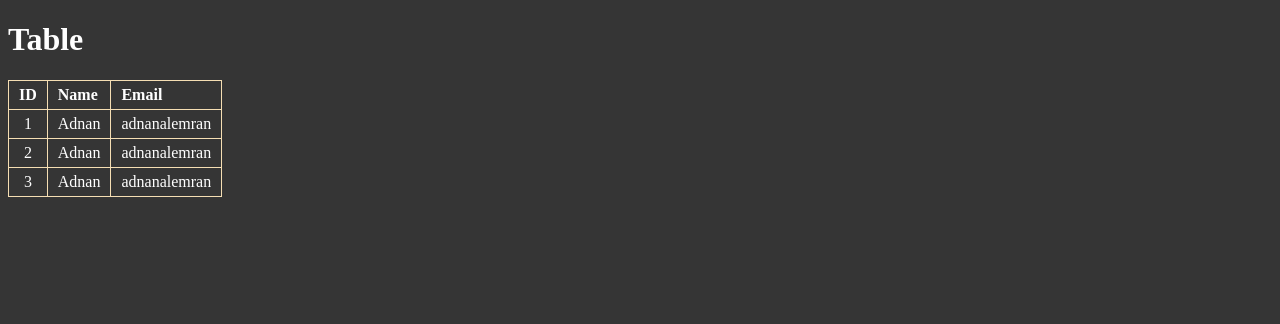
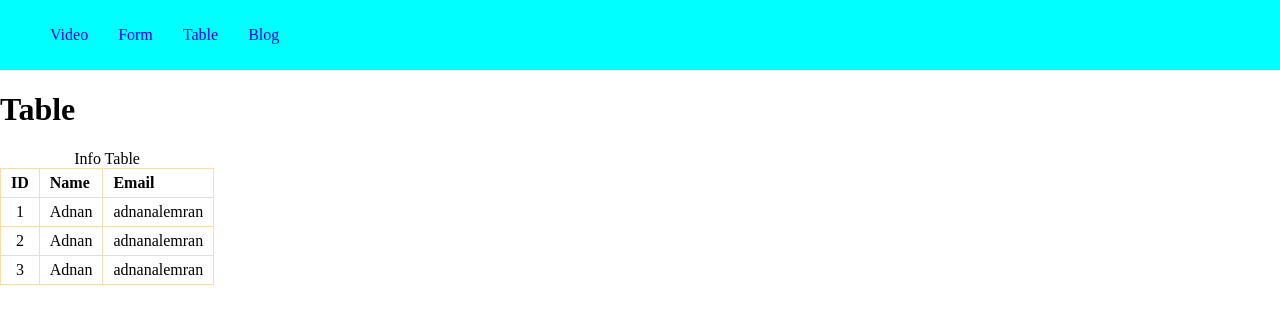
Before and after one commit to adnanalemran/Projects, a plain HTML site: page Module 4/table.html in a window 1280 px wide. Drawn offline with Linux system fonts and the light colour scheme.

Commit message:
add module 7

```diff
--- a/Module 4/css/blog.css
+++ b/Module 4/css/blog.css
@@ -1,16 +1,4 @@
-* {
-    background-color: rgb(53, 53, 53);
-    color: #fff;
-}
 
-nav>ul>li {
-    display: inline;
-    margin-right: 15px;
-}
-
-nav>ul>li>a {
-    text-decoration: none;
-}
 footer{
     text-align: center;
     margin-top: 15px;
--- a/Module 4/css/jamal_pitha.css
+++ b/Module 4/css/jamal_pitha.css
@@ -1,7 +1,4 @@
-* {
-    background-color: rgb(53, 53, 53);
-    color: #fff;
-}
+
 label{
     display: block;
     margin-bottom: 1;
--- /dev/null
+++ b/Module 4/css/nav.css
@@ -0,0 +1,46 @@
+body {
+    margin: 0;
+    padding: 0;
+}
+
+nav > ul {
+    display: flex;
+}
+
+nav li {
+    list-style: none;
+    margin-right: 10px;
+    padding: 10px;
+    position: relative; /* Added */
+}
+
+nav li:hover {
+    background-color: rgb(230, 230, 230);
+    border-radius: 4px;
+}
+
+nav li a {
+    text-decoration: none;
+}
+
+nav {
+    display: flex;
+    justify-content: space-between;
+    align-items: center;
+    background-color: aqua;
+}
+
+/* dropdown menu style */
+nav li .dropdown {
+    display: none;
+    position: absolute;
+    top: 100%; /* Position the dropdown below the parent li */
+    left: 0;
+    background-color: white;
+    padding: 10px;
+    border-radius: 4px;
+}
+
+nav li:hover >.dropdown {
+    display: block; /* Show the dropdown when hovering over the parent li */
+}
--- a/Module 4/css/style.css
+++ b/Module 4/css/style.css
@@ -1,4 +1,4 @@
-* {
+/* * {
     background-color: rgb(53, 53, 53);
     color: #fff;
-}
+} */
--- a/Module 4/table.html
+++ b/Module 4/table.html
@@ -6,6 +6,7 @@
     <meta name="viewport" content="width=device-width, initial-scale=1.0">
     <title>Table</title>
     <link rel="stylesheet" href="css/style.css">
+    <link rel="stylesheet" href="css/nav.css">
     <style>
         table,
         th,
@@ -25,15 +26,34 @@
         td {
             text-align: center;
         }
-        table{
+
+        table {
             border-collapse: collapse;
         }
     </style>
 </head>
 
 <body>
+    <header>
+        <nav>
+            <ul>
+                <li><a href="video.html">Video</a></li>
+                <li><a href="form.html">Form</a></li>
+                <li>
+                    <a href="table.html">Table</a>
+                    <ul class="dropdown">
+                        <li><a href="video.html">Video</a></li>
+                        <li><a href="form.html">Form</a></li>
+                        <li><a href="blog.html">Blog</a></li>
+                    </ul>
+                </li>
+                <li><a href="blog.html">Blog</a></li>
+            </ul>
+        </nav>
+    </header>
     <h1>Table</h1>
     <table>
+        <caption>Info Table</caption>
         <thead>
             <tr>
                 <th>ID</th>
```
Also changed, not shown: Module 4/blog.html (+9 -7 lines), Module 4/form.html (+9 -0 lines), Module 4/video.html (added).
